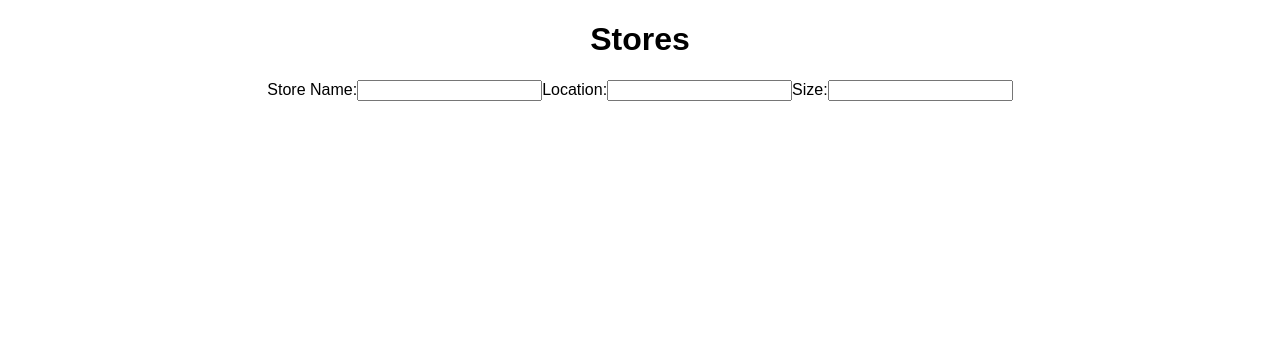
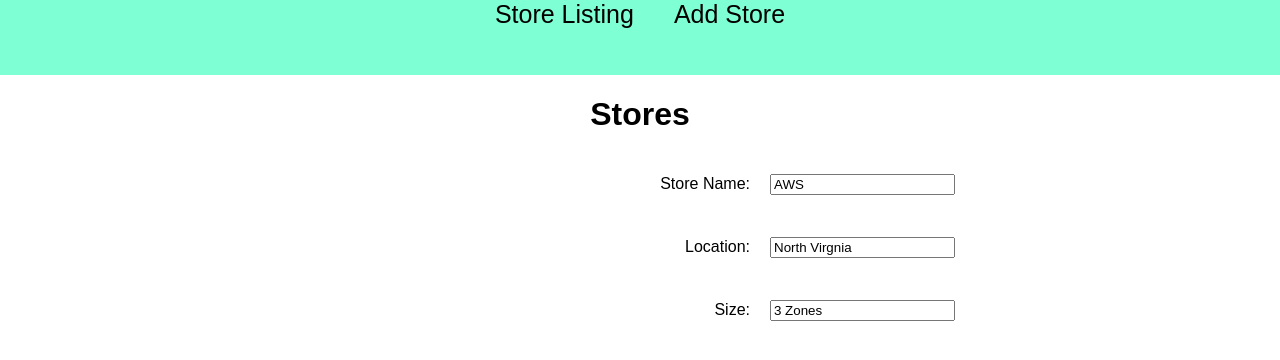
Before and after one commit to NaeemJG/Store-React-App, a React (Create React App) app: page / in a window 1280 px wide. Shown: the top 360 px of the page. Built offline with nearby package versions, Linux system fonts and the light colour scheme.

Commit message:
added event listener and styling

```diff
--- a/src/App.css
+++ b/src/App.css
@@ -1,3 +1,17 @@
 .App {
   text-align: center;
 }
+
+.Spacing {
+  padding-top: 50px;
+  padding: 25px 20px 25px 20px;
+  text-decoration: none;
+  font-size: 25px;
+  color: black;
+  height: auto;
+}
+
+.NavBar {
+  background-color: aquamarine;
+  height: 75px;
+}
--- a/src/App.js
+++ b/src/App.js
@@ -3,13 +3,21 @@ import './App.css';
 import FormComp from './Forms/Form.js'
 
 class App extends Component {
-
+  state = {
+    storename: 'AWS',
+    location: 'North Virgnia',
+    size: '3 Zones'
+  }
 
   render() {
     return (
-      <div className="App">
-        <h1>Stores</h1>
-        <FormComp />
+      <div>
+        <div className="NavBar App">
+          <a href="#" className="Spacing">Store Listing</a>
+          <a href="#"className="Spacing">Add Store</a>
+        </div>
+        <h1 className="App">Stores</h1>
+        <FormComp storename={this.state.storename} location={this.state.location} size={this.state.size}/>
       </div>
     );
 
--- /dev/null
+++ b/src/Forms/Form.css
@@ -0,0 +1,8 @@
+.Field {
+    display: inline-block;
+    clear: left;
+    width: 250px;
+    text-align: right;
+    padding: 20px 20px 25px 20px;
+    padding-left: 500px;
+}
--- a/src/Forms/Form.js
+++ b/src/Forms/Form.js
@@ -1,15 +1,13 @@
 import React from 'react';
+import './Form.css';
 
 const formComp = (props) => {
     return (
-        <div>
+        <div className="Form">
             <form>
-                <label>Store Name:</label>
-                <input type='text' />
-                <label>Location:</label>
-                <input type='text' />
-                <label>Size:</label>
-                <input type='text' />
+                <label className="Field">Store Name:</label><input type='text'value={props.storename}/><br />
+                <label className="Field">Location:</label><input type='text' value={props.location}/><br />
+                <label className="Field">Size:</label><input type='text' value={props.size}/>
             </form>
         </div>
     )
```
